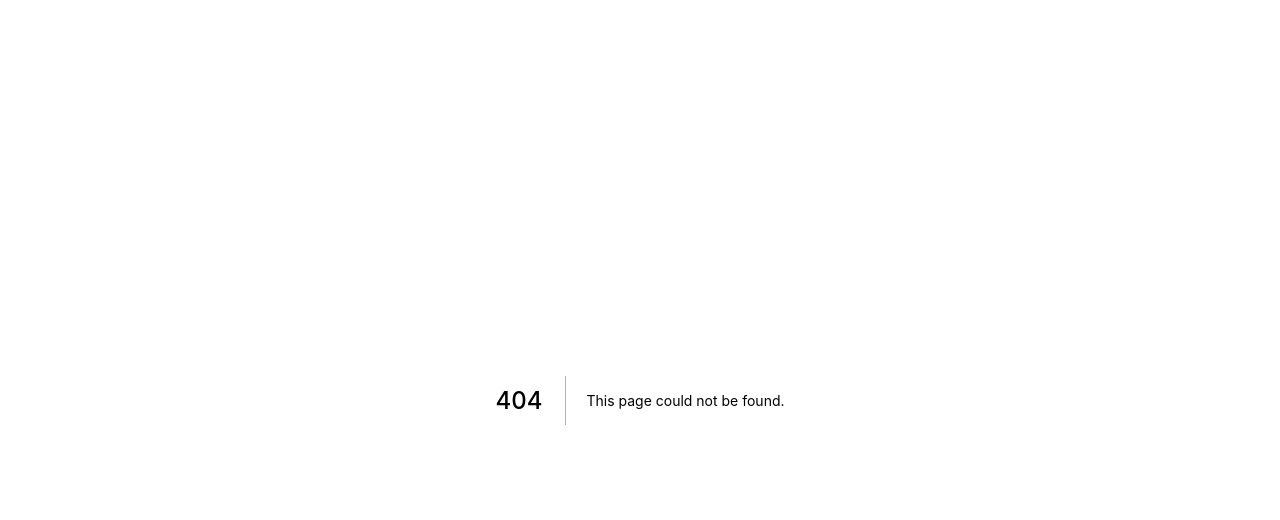
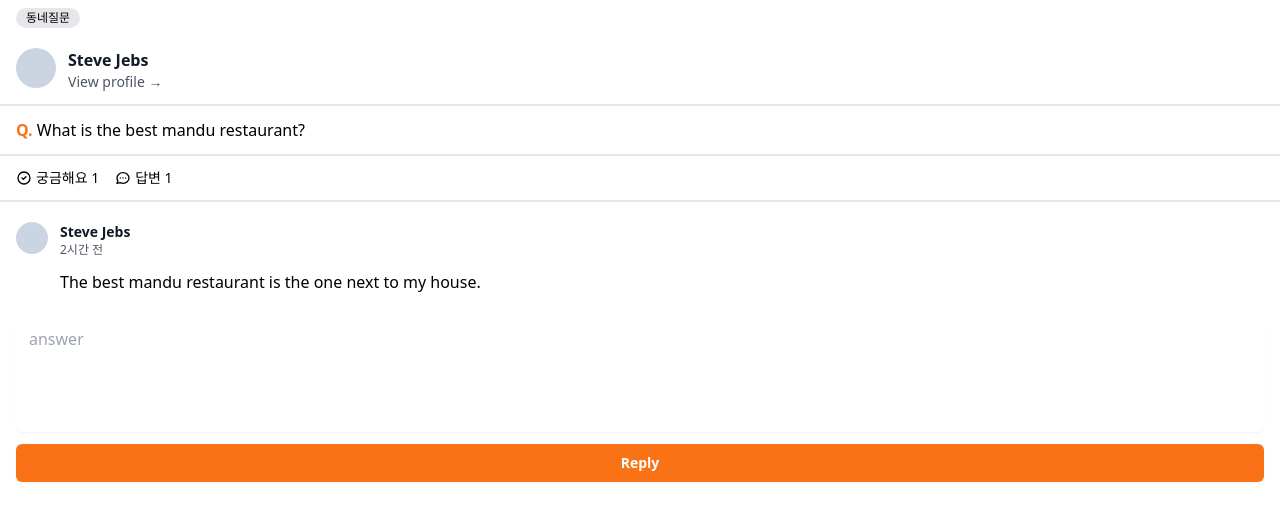
Before and after one commit to kuroneko-s/React_Carrot-Market-Clone-S, a Next.js app: page /community/1 in a window 1280 px wide. Before the commit this address had no page. Shown: the top 520 px of the page. Built offline with nearby package versions, Linux system fonts and the light colour scheme.

Commit message:
community deatils page

```diff
--- /dev/null
+++ b/pages/community/[id].tsx
@@ -0,0 +1,86 @@
+import type { NextPage } from "next";
+
+const CommunityPostDetail: NextPage = () => {
+  return (
+    <div>
+      <div className="px-4 mb-3 border-b-2">
+        <span className="inline-flex items-center px-2.5 py-0.5 my-2 bg-gray-200 rounded-xl text-xs">
+          동네질문
+        </span>
+        <div className="flex py-3 space-x-3">
+          <div className="bg-slate-300 rounded-full h-10 w-10" />
+          <div className="flex flex-col justify-start">
+            <p className="font-bold text-gray-900 cursor-pointer">Steve Jebs</p>
+            <p className="text-sm text-gray-600">View profile &rarr;</p>
+          </div>
+        </div>
+      </div>
+      <span className="font-medium block px-4 mb-3">
+        <span className="text-orange-500 font-bold">Q.</span> What is the best
+        mandu restaurant?
+      </span>
+      <div className="w-full py-3 px-4 border-t-2 border-b-2 flex justify-start text-sm space-x-4">
+        <span className="flex justify-center items-center space-x-1">
+          <svg
+            className="w-4 h-4"
+            fill="none"
+            stroke="currentColor"
+            viewBox="0 0 24 24"
+            xmlns="http://www.w3.org/2000/svg"
+          >
+            <path
+              strokeLinecap="round"
+              strokeLinejoin="round"
+              strokeWidth="2"
+              d="M9 12l2 2 4-4m6 2a9 9 0 11-18 0 9 9 0 0118 0z"
+            ></path>
+          </svg>
+          <span>궁금해요 1</span>
+        </span>
+        <span className="flex justify-center items-center space-x-1">
+          <svg
+            className="w-4 h-4"
+            fill="none"
+            stroke="currentColor"
+            viewBox="0 0 24 24"
+            xmlns="http://www.w3.org/2000/svg"
+          >
+            <path
+              strokeLinecap="round"
+              strokeLinejoin="round"
+              strokeWidth="2"
+              d="M8 12h.01M12 12h.01M16 12h.01M21 12c0 4.418-4.03 8-9 8a9.863 9.863 0 01-4.255-.949L3 20l1.395-3.72C3.512 15.042 3 13.574 3 12c0-4.418 4.03-8 9-8s9 3.582 9 8z"
+            ></path>
+          </svg>
+          <span>답변 1</span>
+        </span>
+      </div>
+      <div>
+        <div className="flex justify-start pt-5 pb-2 px-4 space-x-3">
+          <div className="bg-slate-300 rounded-full h-8 w-8" />
+          <div className="flex flex-col justify-start">
+            <p className="font-bold text-sm text-gray-900 cursor-pointer">
+              Steve Jebs
+            </p>
+            <p className="text-xs text-gray-600">2시간 전</p>
+            <p className="py-3">
+              The best mandu restaurant is the one next to my house.
+            </p>
+          </div>
+        </div>
+      </div>
+      <div className="flex flex-col px-4">
+        <textarea
+          className="mt-1 resize-none appearance-none w-full px-3 border-transparent border-gray-300 shadow-sm placeholder-gray-400 rounded-md focus:outline-none focus:ring-orange-500 focus:border-orange-500"
+          placeholder="answer"
+          rows={4}
+        />
+        <button className="mt-3 bg-orange-500 hover:bg-orange-600 text-white py-2 px-4 border border-transparent rounded-md shadow-sm text-sm font-bold focus:ring-2 focus:ring-offset-2 focus:ring-orange-500 focus:outline-none">
+          Reply
+        </button>
+      </div>
+    </div>
+  );
+};
+
+export default CommunityPostDetail;
--- a/pages/community/index.tsx
+++ b/pages/community/index.tsx
@@ -5,7 +5,7 @@ const Community: NextPage = () => {
     <div className="pt-14 pb-4 px-4 space-y-4">
       {new Array(10).fill(1).map((_, i) => (
         <div key={i} className="flex flex-col items-start">
-          <span className="flex items-center px-2.5 py-0.5 my-2 bg-gray-300 rounded-xl text-xs">
+          <span className="flex items-center px-2.5 py-0.5 my-2 bg-gray-200 rounded-xl text-xs">
             동네질문
           </span>
           <span className="font-medium cursor-pointer">
```
Also changed, not shown: 1 other file (tests, documents, lock files or other folders).
